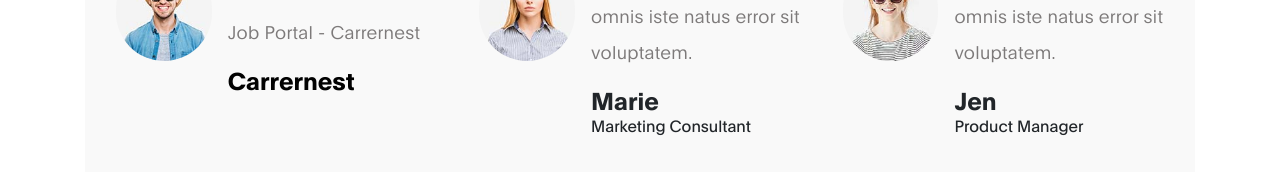
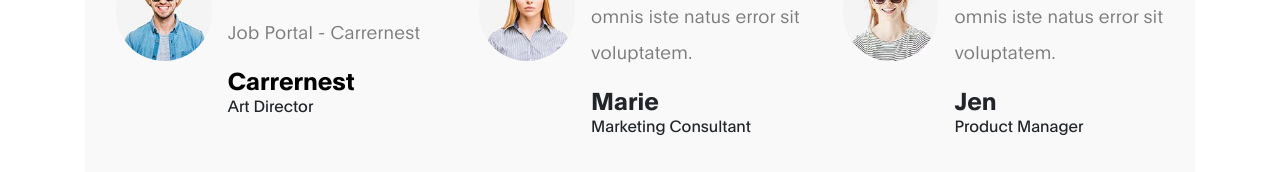
Before and after one commit to shandilyasaurav405/shandilyasaurav405.github.io, a plain HTML site: page index.html in a window 1280 px wide. Shown: the part 1657-1829 px from the top of the page. Drawn offline with Linux system fonts and the light colour scheme.

Commit message:
Update index.html

```diff
--- a/index.html
+++ b/index.html
@@ -165,7 +165,7 @@
 
                                         <p>Job Portal - Carrernest</p>
                                         <h6 class="mb-0" ><a href="https://devsaurav.me/project-mit/">Carrernest</a></h6>
-<!--                                         <span>Art Director</span> -->
+                                         <span>Art Director</span>
                                     </div>
                                 </div>
                             </div>
```
